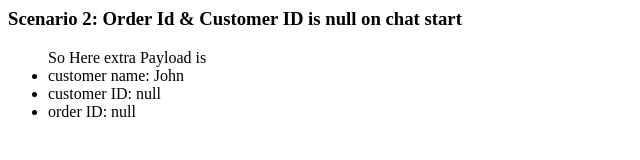
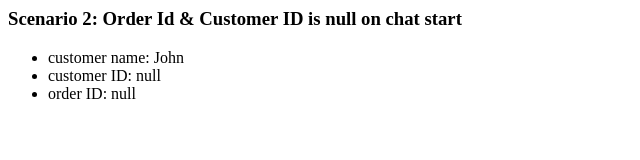
Before and after one commit to dhruvrajkotia999/EatEasy, a plain HTML site: page scenario2.html in a window 1280 px wide. Shown: the whole page, without its empty margins (0-640 px from the left). Drawn offline with Linux system fonts and the light colour scheme.

Commit message:
Initial commit

```diff
--- a/scenario2.html
+++ b/scenario2.html
@@ -4,7 +4,6 @@
 <body>
 	<h3> Scenario 2: Order Id & Customer ID is null on chat start </h3>
 	<ul>
-		So Here extra Payload is
 		<li>customer name: John</li>
 		<li>customer ID: null</li>
 		<li>order ID: null</li>
```
Also changed, not shown: scenario3.html (+0 -1 lines).
